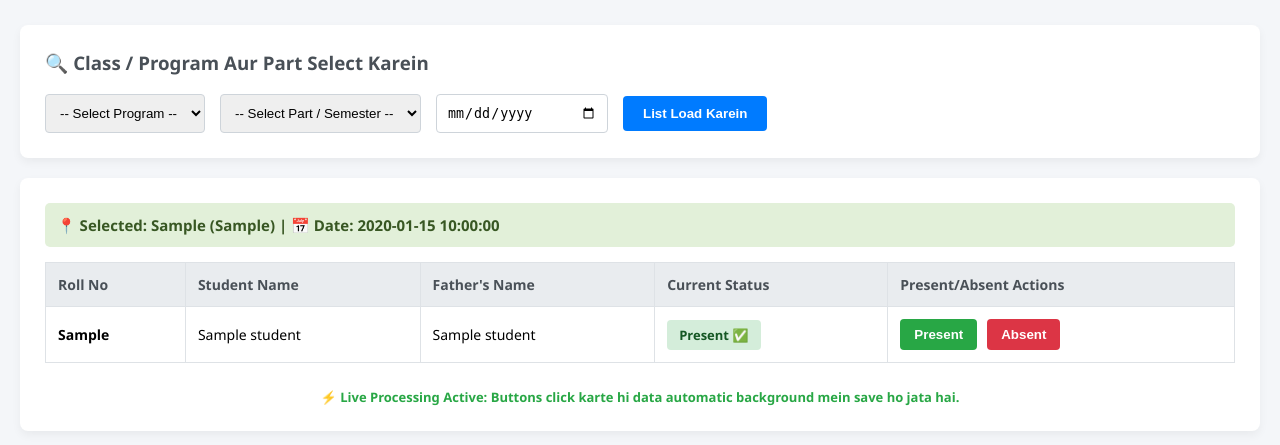
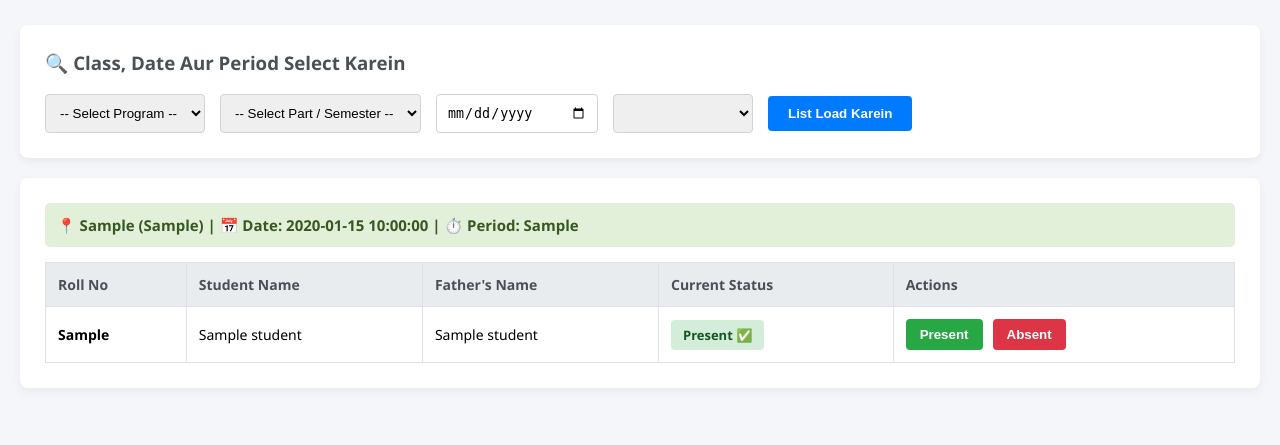
Before and after one commit to rajpootsab438r-jpg/College_Attendance_App, a Flask app: template templates/attendance.html in a window 1280 px wide. Shown: the part 88-533 px from the top of the page. Run offline with Flask 3, Linux system fonts and the light colour scheme; the template is opened without the code that fills it: most values are stand-ins (such as "Sample title", 1, 10 or a date in 2020); lists and menus that the app fills with data are empty; some libraries are stand-ins or nearby versions.

Commit message:
Fix date bug and implement college-wise period system

```diff
--- a/app.py
+++ b/app.py
@@ -170,11 +170,18 @@ def developer_dashboard():
             c_name = request.form['college_name']
             c_user = request.form['username']
             c_pass = request.form['password']
+            c_periods = request.form.get('total_periods', 6)
             try:
-                cursor.execute('INSERT INTO admins (college_name, username, password) VALUES (%s, %s, %s)', (c_name, c_user, c_pass))
+                cursor.execute('INSERT INTO admins (college_name, username, password, total_periods) VALUES (%s, %s, %s, %s)', (c_name, c_user, c_pass, c_periods))
                 conn.commit()
             except psycopg2.IntegrityError:
                 conn.rollback()
+
+        elif action == 'update_college_periods':
+            col_id = request.form['college_id']
+            new_periods = request.form['total_periods']
+            cursor.execute('UPDATE admins SET total_periods=%s WHERE id=%s', (new_periods, col_id))
+            conn.commit()
 
         elif action == 'update_teacher_dev':
             cursor.execute('UPDATE teachers SET teacher_id=%s, name=%s, username=%s, password=%s, subject=%s WHERE id=%s',
@@ -185,7 +192,6 @@ def developer_dashboard():
             cursor.execute('UPDATE students SET roll_no=%s, student_name=%s, father_name=%s, phone_number=%s, program=%s, part=%s WHERE id=%s',
                          (request.form['roll_no'], request.form['student_name'], request.form['father_name'], request.form['phone_number'], request.form['program'], request.form['part'], request.form['id']))
             conn.commit()
-
     cursor.execute('SELECT * FROM admins')
     colleges = cursor.fetchall()
 
@@ -226,6 +232,14 @@ def developer_dashboard():
             <td><a href="/developer/dashboard?filter_college={c['id']}" style="color:#6f42c1; font-weight:bold; text-decoration:none;" title="Click to filter details">{c['college_name']} 🔍</a></td>
             <td>{c['username']}</td>
             <td>🔑 {c['password']}</td>
+            <td>
+                <form method="POST" style="display:inline; margin:0;">
+                    <input type="hidden" name="action" value="update_college_periods">
+                    <input type="hidden" name="college_id" value="{c['id']}">
+                    <input type="number" name="total_periods" value="{c['total_periods']}" style="width:50px; padding:2px; margin:0;" min="1" max="15">
+                    <button type="submit" style="width:auto; padding:2px 5px; font-size:11px; background:#28a745; margin:0;">Set ⚙️</button>
+                </form>
+            </td>
             <td><a href="/developer/delete/college/{c['id']}" style="color:red; font-weight:bold; text-decoration:none;" onclick="return confirm('Delete College?')">Delete Account ❌</a></td>
         </tr>"""
 
@@ -258,7 +272,6 @@ def developer_dashboard():
                 <a href="/developer/delete/student/{s['id']}" style="color:red; font-weight:bold;" onclick="return confirm('Delete Student?')">Delete ❌</a>
             </td>
         </tr>"""
-
     edit_box = ""
     if edit_t_data:
         edit_box = f"""<div class="card" style="background:#fff3cd;"><h3>📝 Edit Faculty Teacher</h3>
@@ -307,13 +320,14 @@ def developer_dashboard():
                         <input type="text" name="college_name" placeholder="College Name (e.g. Punjab College)" required>
                         <input type="text" name="username" placeholder="Admin Username" required>
                         <input type="text" name="password" placeholder="Admin Password" required>
+                        <input type="number" name="total_periods" placeholder="Total Periods (e.g. 6)" value="6" required>
                         <button type="submit">Create Account</button>
                     </form>
                 </div>
                 <div class="card">
                     <h3>📋 Registered Colleges Accounts</h3>
                     <table>
-                        <thead><tr><th>ID</th><th>College Name</th><th>Username</th><th>Password</th><th>Action</th></tr></thead>
+                        <thead><tr><th>ID</th><th>College Name</th><th>Username</th><th>Password</th><th>Periods Config</th><th>Action</th></tr></thead>
                         <tbody>{college_rows}</tbody>
                     </table>
                 </div>
--- a/templates/attendance.html
+++ b/templates/attendance.html
@@ -11,34 +11,29 @@
         .card { background: white; padding: 25px; border-radius: 8px; box-shadow: 0 4px 10px rgba(0,0,0,0.05); margin-bottom: 20px; }
         h3 { margin-top: 0; color: #495057; }
         .setup-form { display: flex; gap: 15px; align-items: center; flex-wrap: wrap; }
-        .setup-form select, .setup-form input { padding: 10px; border: 1px solid #ced4da; border-radius: 4px; min-width: 150px; }
+        .setup-form select, .setup-form input { padding: 10px; border: 1px solid #ced4da; border-radius: 4px; min-width: 140px; }
         table { width: 100%; border-collapse: collapse; margin-top: 15px; font-size: 14px; }
         th, td { border: 1px solid #dee2e6; padding: 12px; text-align: left; }
         th { background-color: #e9ecef; color: #495057; }
         tr:nth-child(even) { background-color: #f8f9fa; }
         .info-bar { background: #e2f0d9; color: #385723; padding: 12px; border-radius: 5px; margin-bottom: 15px; font-weight: bold; font-size: 15px; }
-
-        /* Dynamic Status Badges */
         .badge-present { background-color: #d4edda; color: #155724; padding: 6px 12px; border-radius: 4px; font-weight: bold; font-size: 13px; display: inline-block; }
         .badge-absent { background-color: #f8d7da; color: #721c24; padding: 6px 12px; border-radius: 4px; font-weight: bold; font-size: 13px; display: inline-block; }
-
-        /* Layout Buttons Grid */
         .action-container { display: flex; gap: 10px; }
         .btn-action-p { background-color: #28a745; color: white; border: none; padding: 8px 14px; font-weight: bold; border-radius: 4px; cursor: pointer; transition: 0.2s; }
         .btn-action-p:hover { background-color: #218838; }
         .btn-action-a { background-color: #dc3545; color: white; border: none; padding: 8px 14px; font-weight: bold; border-radius: 4px; cursor: pointer; transition: 0.2s; }
         .btn-action-a:hover { background-color: #c82333; }
     </style>
-
-    <!-- Instant AJAX Save Script -->
     <script>
         function markInstantAttendance(studentRoll, targetStatus) {
             var selectedDate = document.getElementById('global_date').value;
+            var selectedPeriod = document.getElementById('global_period').value;
 
             fetch('/teacher/quick_attendance', {
                 method: 'POST',
                 headers: { 'Content-Type': 'application/json' },
-                body: JSON.stringify({ roll: studentRoll, status: targetStatus, date: selectedDate })
+                body: JSON.stringify({ roll: studentRoll, status: targetStatus, date: selectedDate, period: selectedPeriod })
             })
             .then(response => response.json())
             .then(data => {
@@ -66,7 +61,7 @@
     </div>
 
     <div class="card">
-        <h3>🔍 Class / Program Aur Part Select Karein</h3>
+        <h3>🔍 Class, Date Aur Period Select Karein</h3>
         <form method="GET" action="/teacher/dashboard" class="setup-form">
             <select name="program" required>
                 <option value="">-- Select Program --</option>
@@ -99,6 +94,13 @@
 
             <input type="date" id="global_date" name="attendance_date" value="{{ selected_date }}" required>
 
+            <!-- ⚙️ Dynamic College Wise Period Selector Dropdown Dropdown -->
+            <select name="period_no" id="global_period" required>
+                {% for p in range(1, total_periods + 1) %}
+                    <option value="{{ p }}" {% if selected_period == p|string %}selected{% endif %}>Period {{ p }}</option>
+                {% endfor %}
+            </select>
+
             <button type="submit" style="background:#007bff; color:white; border:none; padding:10px 20px; border-radius:4px; cursor:pointer; font-weight:bold;">List Load Karein</button>
         </form>
     </div>
@@ -106,7 +108,7 @@
     {% if students %}
     <div class="card">
         <div class="info-bar">
-            📍 Selected: {{ selected_program }} ({{ selected_part }}) | 📅 Date: {{ selected_date }}
+            📍 {{ selected_program }} ({{ selected_part }}) | 📅 Date: {{ selected_date }} | ⏱️ Period: {{ selected_period }}
         </div>
 
         <table>
@@ -116,7 +118,7 @@
                     <th>Student Name</th>
                     <th>Father's Name</th>
                     <th>Current Status</th>
-                    <th>Present/Absent Actions</th>
+                    <th>Actions</th>
                 </tr>
             </thead>
             <tbody>
@@ -142,14 +144,10 @@
                 {% endfor %}
             </tbody>
         </table>
-
-        <div style="margin-top: 25px; text-align: center; font-size: 13px; color: #28a745; font-weight: bold;">
-            ⚡ Live Processing Active: Buttons click karte hi data automatic background mein save ho jata hai.
-        </div>
     </div>
     {% elif selected_program and selected_part %}
     <div class="card" style="text-align: center; color: #dc3545; font-weight: bold; padding: 30px;">
-        ⚠️ Is Class ({{ selected_program }} - {{ selected_part }}) mein abhi tak koi student maujood nahi hai!
+        ⚠️ Is Class mein abhi tak koi student maujood nahi hai!
     </div>
     {% endif %}
 
```
Also changed, not shown: setup_db.py (+14 -14 lines).
